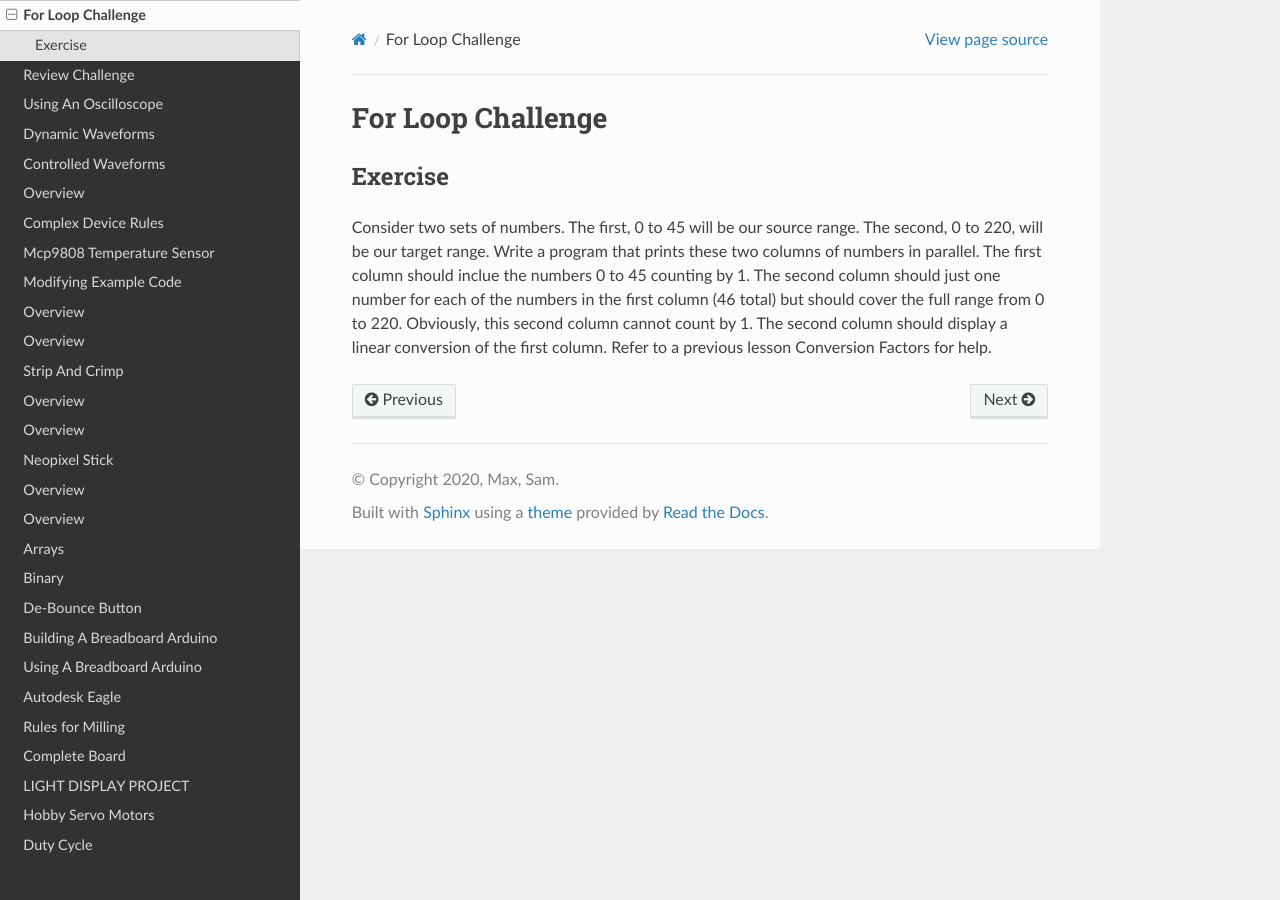
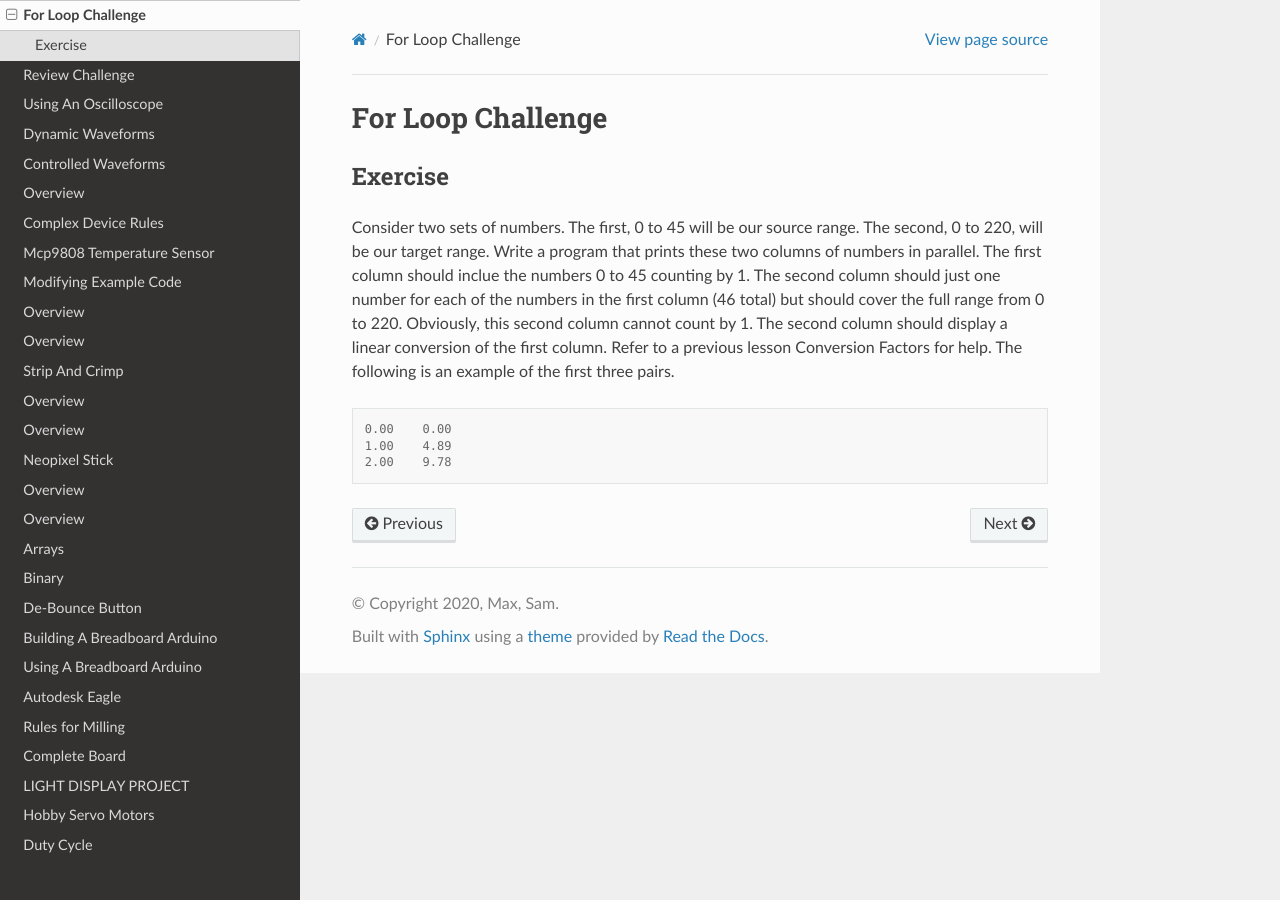
Before and after one commit to maxtkc/mvths-wiki, a Sphinx documentation site: the page built from docs/028j-for-loop-challenge.rst, in a window 1280 px wide. Built offline with Sphinx 7.4.7 and the Read the Docs theme 2.0.0, drawn with Linux system fonts in a browser that asks for light colours; pages that are not in the unit, such as notebooks, are missing from menus.

Commit message:
Update 028j-for-loop-challenge.rst

```diff
--- a/docs/028j-for-loop-challenge.rst
+++ b/docs/028j-for-loop-challenge.rst
@@ -4,4 +4,10 @@
 Exercise
 --------
 
-Consider two sets of numbers. The first, 0 to 45 will be our source range. The second, 0 to 220, will be our target range. Write a program that prints these two columns of numbers in parallel. The first column should inclue the numbers 0 to 45 counting by 1. The second column should just one number for each of the numbers in the first column (46 total) but should cover the full range from 0 to 220. Obviously, this second column cannot count by 1. The second column should display a linear conversion of the first column. Refer to a previous lesson Conversion Factors for help.
+Consider two sets of numbers. The first, 0 to 45 will be our source range. The second, 0 to 220, will be our target range. Write a program that prints these two columns of numbers in parallel. The first column should inclue the numbers 0 to 45 counting by 1. The second column should just one number for each of the numbers in the first column (46 total) but should cover the full range from 0 to 220. Obviously, this second column cannot count by 1. The second column should display a linear conversion of the first column. Refer to a previous lesson Conversion Factors for help. The following is an example of the first three pairs.
+
+::
+
+   0.00    0.00
+   1.00    4.89
+   2.00    9.78
```
